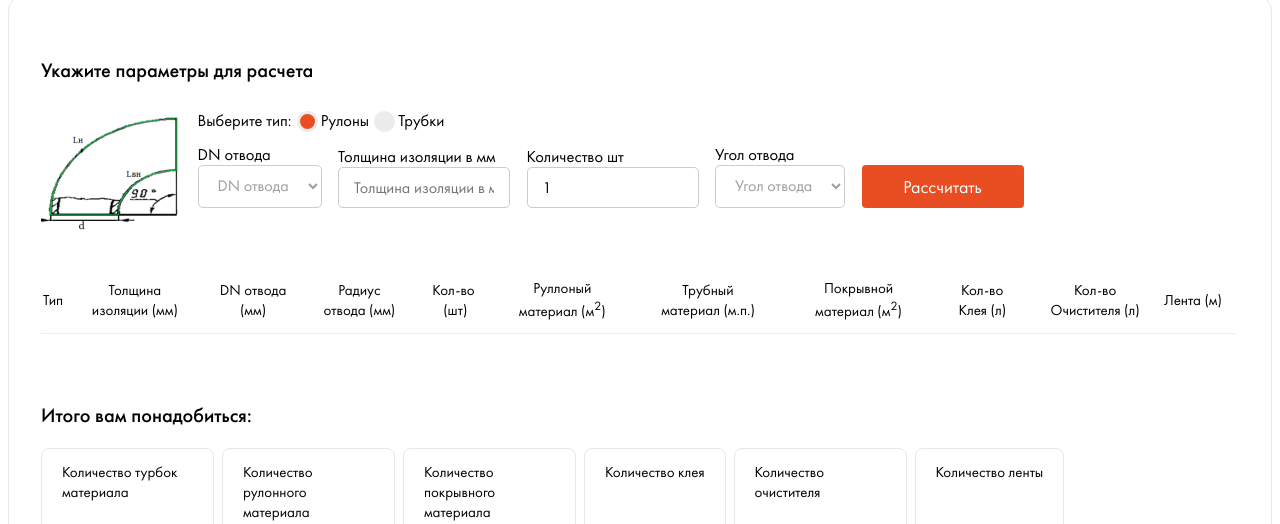
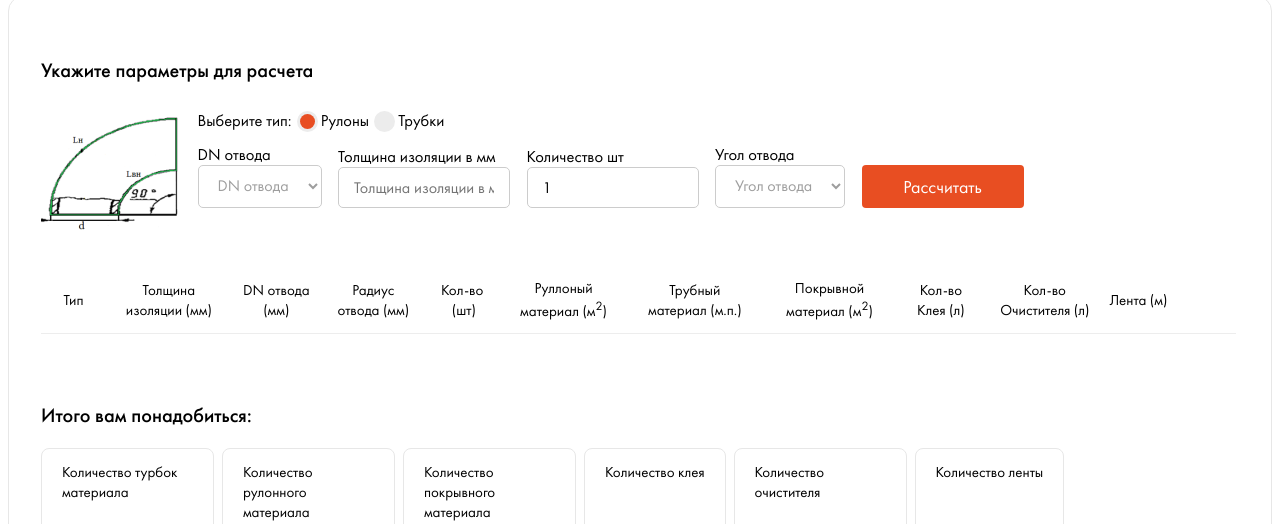
Before and after one commit to traacc/angleCalc, a plain HTML site: page index.html in a window 1280 px wide. Shown: the part 257-781 px from the top of the page. Drawn offline with Linux system fonts and the light colour scheme.

Commit message:
Add files via upload

```diff
--- a/style.css
+++ b/style.css
@@ -239,7 +239,7 @@ option:not(:first-of-type) {
 
     padding: 12px 2px;
 
-    min-width: 12px;
+    min-width: 65px;
 }
 
 .calcTable .itemsTable__table td:first-child {
```
